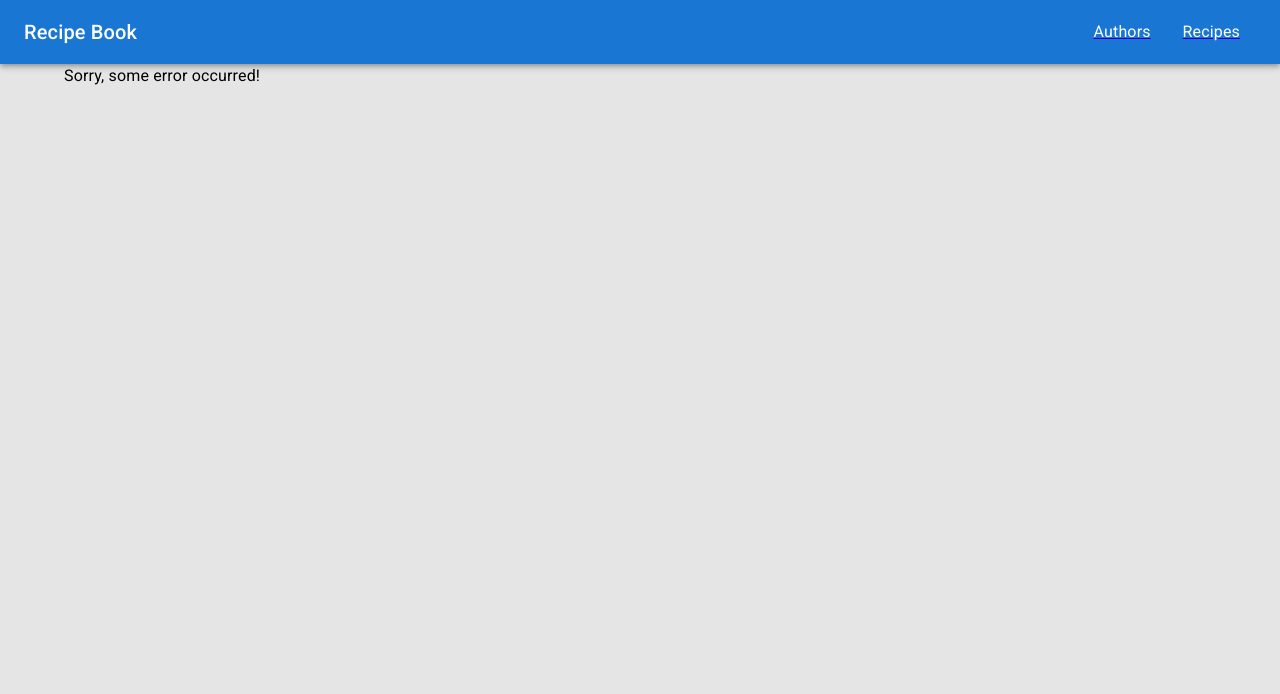
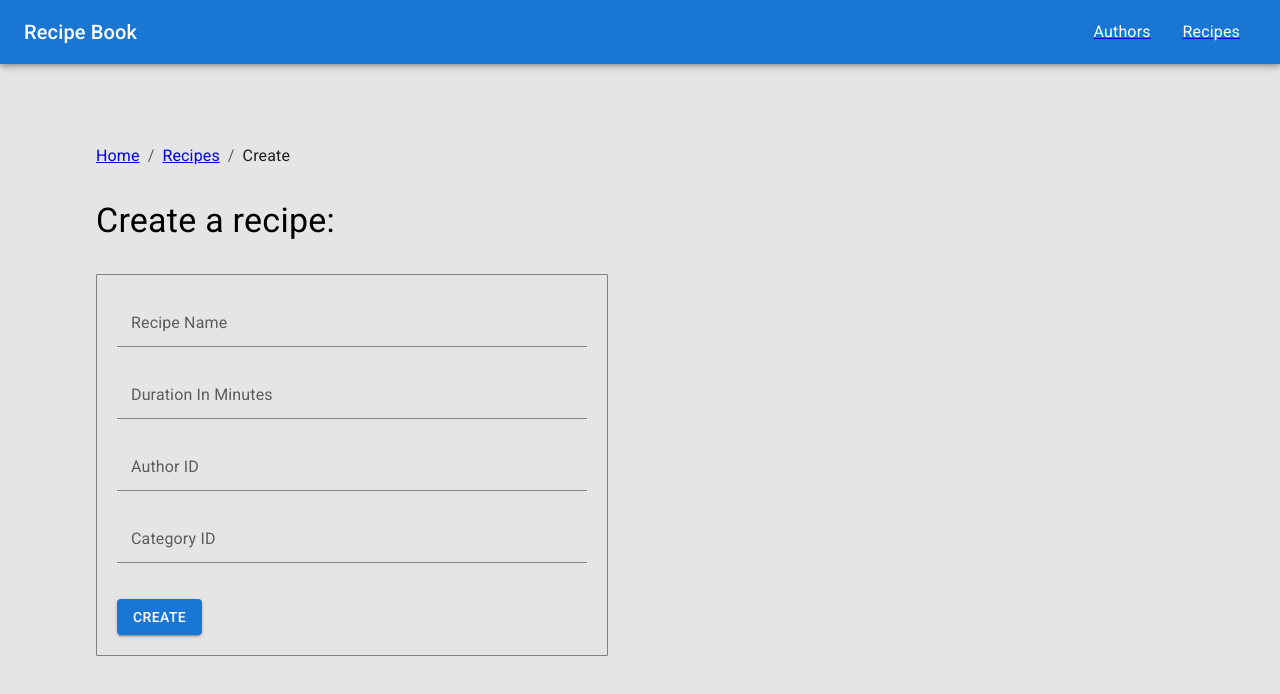
Before and after one commit to andrewek/recipe-book-front, a React (Create React App) app: page /recipes/create in a window 1280 px wide. Shown: the top 694 px of the page. Built offline with nearby package versions, Linux system fonts and the light colour scheme; no server answers.

Commit message:
create a recipe

```diff
--- a/src/App.js
+++ b/src/App.js
@@ -15,6 +15,7 @@ import RecipesPage from "./pages/recipes-list"
 import RecipeShow from "./pages/recipe-show"
 import NotFound from "./pages/errors/not-found"
 import AuthorCreate from "./pages/author-create";
+import RecipeCreate from "./pages/recipe-create";
 
 function App() {
   // const authors = [
@@ -82,6 +83,7 @@ function App() {
             path="/recipes/:id"
             element={<RecipeShow /> }
           />
+          <Route exact path="/recipes/create" element={<RecipeCreate />} />
           <Route path="*" element={<NotFound />} />
         </Routes>
       </Container>
--- a/src/index.js
+++ b/src/index.js
@@ -22,7 +22,8 @@ const client = new ApolloClient({
   query: {
     fetchPolicy: "no-cache",
     errorPolicy: "all",
-  }
+  },
+  options: { fetchPolicy: 'network-only' },
 });
 
 root.render(
--- a/src/pages/authors-list.js
+++ b/src/pages/authors-list.js
@@ -10,7 +10,7 @@ import {
   ListItem
 } from "@mui/material"
 
-function AuthorsPage() {
+export default function AuthorsPage() {
   const GET_AUTHORS = gql`
     query { authors { name id } }
   `;
@@ -61,5 +61,3 @@ function AuthorsPage() {
     </Box>
   )
 };
-
-export default AuthorsPage;
--- a/src/pages/home-page.js
+++ b/src/pages/home-page.js
@@ -6,8 +6,9 @@ function HomePage() {
     <Box style={{ textAlign:"center", padding: "10%" }}>
       <Typography variant="h1" component="h1">Welcome</Typography>
       <Typography variant="h4" component="h2">{"(To the world's most breakable recipe book.)"}</Typography>
-      <Box my={4}>
+      <Box my={4} sx={{ display: "flex", justifyContent: "space-evenly", width: "100%" }}>
         <Button variant="outlined"><Link to="/authors/create">Signup an author</Link></Button>
+        <Button variant="outlined"><Link to="/recipes/create">Create a recipe</Link></Button>
       </Box>
     </Box>
 
--- /dev/null
+++ b/src/pages/recipe-create.js
@@ -0,0 +1,162 @@
+import { Link, useNavigate } from "react-router-dom";
+import { gql, useMutation } from "@apollo/client";
+import {
+  Typography,
+  Box,
+  Breadcrumbs,
+  Button,
+  FormControl,
+  Input,
+  InputLabel,
+} from "@mui/material"
+import { useState } from "react";
+
+export default function RecipeCreate() {
+  const navigate = useNavigate();
+
+
+  // ----> FORM CONTROLS.
+  const initialFormState = {
+    name: "",
+    durationInMinutes: 0,
+    categoryId: 0,
+    authorId: 0
+  };
+  const [recipe, setRecipe] = useState({ ...initialFormState });
+
+  const handleChange = ({ target }) => {
+    let { value } = target;
+    if (target.name === "authorId" || target.name === "categoryId" || target.name === "durationInMinutes") {
+      value = Number(target.value);
+    }
+
+    setRecipe({
+      ...recipe,
+      [target.name]: value
+    });
+  }
+
+  const handleSubmit = (e) => {
+    e.preventDefault();
+    RecipeCreate({ variables: recipe });
+    if (!error) navigate("/recipes");
+  }
+
+  // ----> GRAPHQL QUERIES.
+  const RECIPE_MUTATION = gql`
+    mutation($name: String!, $durationInMinutes: Int!, $authorId: Int!, $categoryId: Int!) { createRecipe(input: { params: {
+      name: $name,
+      durationInMinutes: $durationInMinutes,
+      authorId: $authorId,
+      categoryId: $categoryId
+    }}) {
+      recipe { name id durationInMinutes author { name id } category {name id}}
+    }}
+    `
+    const [RecipeCreate, { error }] = useMutation(
+      RECIPE_MUTATION
+    );
+
+  // ----> RENDERS.
+  if (error) {
+    return <Typography>Sorry, some error occurred!</Typography>
+  }
+
+	return(
+		<Box mt={4} sx={{ width: "40vw", padding: "2rem" }}>
+
+      <Breadcrumbs mt={2}>
+        <Link underline="hover" color="inherit" to="/">Home</Link>
+        <Link underline="hover" color="inherit" to="/recipes">Recipes</Link>
+        <Typography color="text.primary">Create</Typography>
+      </Breadcrumbs>
+
+      <Typography my={4} variant="h4" component="h1">Create a recipe:</Typography>
+
+      <form onSubmit={handleSubmit} style={{
+        border: "1px solid grey",
+        borderRadius: 1,
+        padding: "20px 20px"
+      }}>
+        <FormControl
+          noValidate
+          autoComplete="off"
+          sx={{
+            width: "100%",
+            py: "20px",
+          }}
+        >
+          <Input
+            id="name"
+            name="name"
+            variant="outlined-basic"
+            onInput={handleChange}
+          />
+          <InputLabel htmlFor="name">Recipe Name</InputLabel>
+        </FormControl>
+
+        <FormControl
+          noValidate
+          autoComplete="off"
+          sx={{
+            width: "100%",
+            py: "20px",
+          }}
+        >
+          <Input
+            id="durationInMinutes"
+            name="durationInMinutes"
+            variant="outlined-basic"
+            onInput={handleChange}
+          />
+          <InputLabel htmlFor="durationInMinutes">Duration In Minutes</InputLabel>
+        </FormControl>
+
+        <FormControl
+          noValidate
+          autoComplete="off"
+          sx={{
+            width: "100%",
+            py: "20px",
+          }}
+        >
+          <Input
+            id="authorId"
+            name="authorId"
+            variant="outlined-basic"
+            onInput={handleChange}
+          />
+          <InputLabel htmlFor="authorId">Author ID</InputLabel>
+        </FormControl>
+
+        <FormControl
+          noValidate
+          autoComplete="off"
+          sx={{
+            width: "100%",
+            py: "20px",
+          }}
+        >
+          <Input
+            id="categoryId"
+            name="categoryId"
+            variant="outlined-basic"
+            onInput={handleChange}
+          />
+          <InputLabel htmlFor="categoryId">Category ID</InputLabel>
+        </FormControl>
+
+        <Box mt={2}>
+          <Button type="submit" variant="contained">
+            Create
+          </Button>
+        </Box>
+      </form>
+
+		</Box>
+	);
+
+
+
+
+}
--- a/src/pages/recipes-list.js
+++ b/src/pages/recipes-list.js
@@ -6,7 +6,8 @@ import {
   Breadcrumbs,
   Skeleton,
   List,
-  ListItem
+  ListItem,
+  Button
 } from "@mui/material";
 
 export default function RecipesPage() {
@@ -14,7 +15,7 @@ export default function RecipesPage() {
     query { recipes { name id } }
   `;
 
-  const { loading, error, data } = useQuery(GET_RECIPES);
+  const { loading, error, data } = useQuery(GET_RECIPES, {fetchPolicy: "network-only"});
 
   if (error) {
     return <Typography>Sorry, some error occurred!</Typography>
@@ -51,6 +52,12 @@ export default function RecipesPage() {
         </Box>
       }
 
+      <Box my={4}>
+       <Link to="/recipes/create">
+        <Button variant="contained">Create a recipe</Button>
+       </Link>
+      </Box>
+
     </Box>
   )
 }
```
